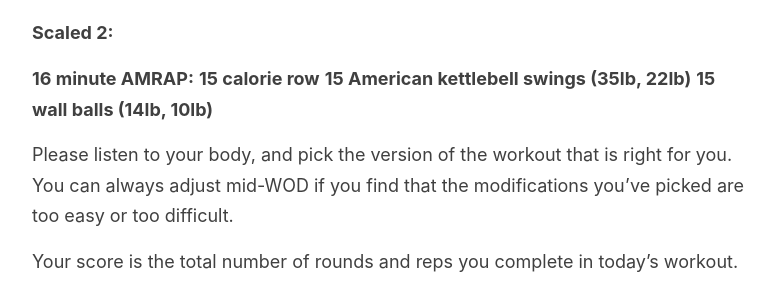
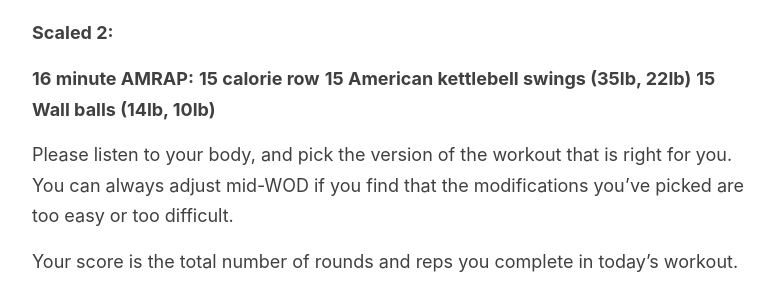
Before and after one commit to communityfitness/club, a Jekyll site: the page built from _posts/2024-12-22-Monday.md, in a window 1280 px wide. Shown: the part 1497-1788 px from the top of the page, without its empty margins (248-1028 px from the left). Built offline with Jekyll 4.4.1, drawn with Linux system fonts in a browser that asks for light colours; our own code applies the rules of GitHub Pages for plain Markdown files.

Commit message:
Fix spelling and formatting

```diff
--- a/_posts/2024-12-22-Monday.md
+++ b/_posts/2024-12-22-Monday.md
@@ -58,7 +58,7 @@ Perhaps something between the experienced version and the beginner version of th
 **16 minute AMRAP:**
 **15 calorie row**
 **15 American kettlebell swings (35lb, 22lb)**
-**15 wall balls (14lb, 10lb)**
+**15 Wall balls (14lb, 10lb)**
 
 Please listen to your body, and pick the version of the workout that is right for you. You can always adjust mid-WOD if you find that the modifications you’ve picked are too easy or too difficult.
 
```
